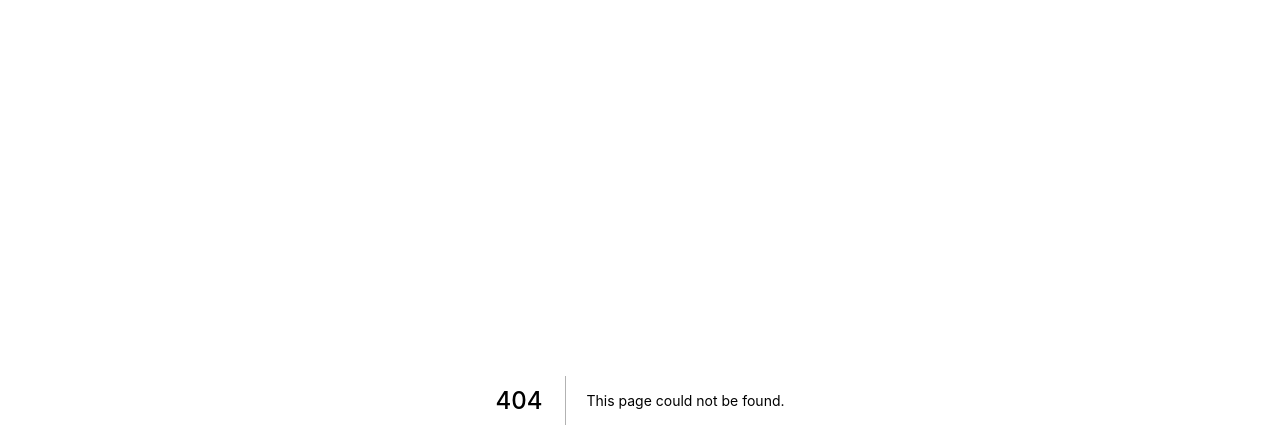
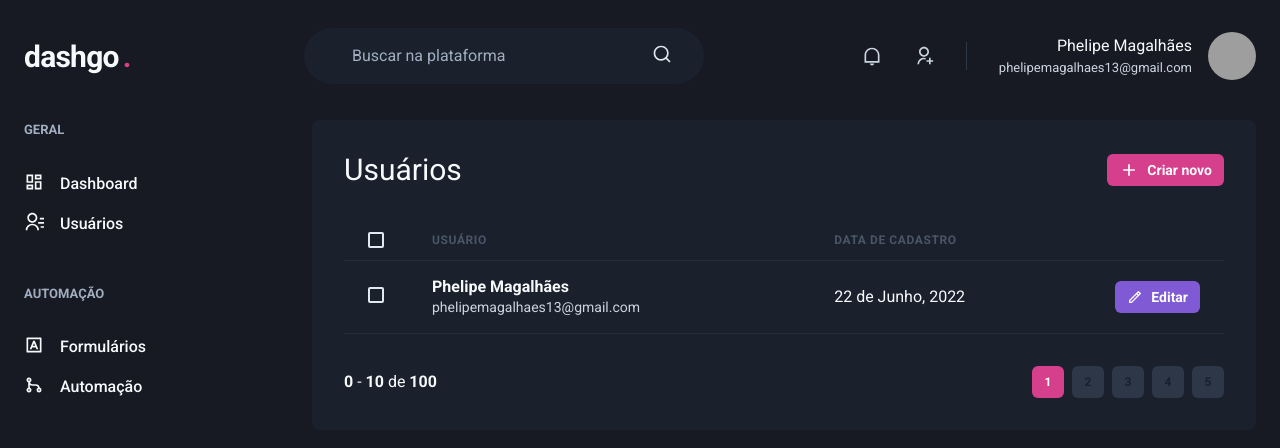
Before and after one commit to Phelipealx/dashgo, a Next.js app: page /users in a window 1280 px wide. Before the commit this address had no page. Shown: the top 448 px of the page. Built offline with nearby package versions, Linux system fonts and the light colour scheme; grey boxes are pictures that could not be loaded.

Commit message:
implementa tabela usuarios e paginacao

```diff
--- /dev/null
+++ b/src/components/Pagination.tsx
@@ -0,0 +1,76 @@
+import { Box, Button, Stack } from "@chakra-ui/react";
+
+export function Pagination() {
+  return (
+    <Stack
+      direction="row"
+      spacing="6"
+      mt="8"
+      justify="space-between"
+      align="center"
+    >
+      <Box>
+        <strong>0</strong> - <strong>10</strong> de <strong>100</strong>
+      </Box>
+      <Stack direction="row" spacing="2">
+        <Button
+          size="sm"
+          fontSize="xs"
+          width="4"
+          colorScheme="pink"
+          disabled
+          _disabled={{
+            bg: "pink.500",
+            cursor: "default",
+          }}
+        >
+          1
+        </Button>
+        <Button
+          size="sm"
+          fontSize="xs"
+          width="4"
+          bg="gray.700"
+          _hover={{
+            bg: "gray.500",
+          }}
+        >
+          2
+        </Button>
+        <Button
+          size="sm"
+          fontSize="xs"
+          width="4"
+          bg="gray.700"
+          _hover={{
+            bg: "gray.500",
+          }}
+        >
+          3
+        </Button>
+        <Button
+          size="sm"
+          fontSize="xs"
+          width="4"
+          bg="gray.700"
+          _hover={{
+            bg: "gray.500",
+          }}
+        >
+          4
+        </Button>
+        <Button
+          size="sm"
+          fontSize="xs"
+          width="4"
+          bg="gray.700"
+          _hover={{
+            bg: "gray.500",
+          }}
+        >
+          5
+        </Button>
+      </Stack>
+    </Stack>
+  );
+}
--- /dev/null
+++ b/src/pages/users/index.tsx
@@ -0,0 +1,90 @@
+import {
+  Box,
+  Button,
+  Checkbox,
+  Flex,
+  Heading,
+  Icon,
+  Table,
+  Tbody,
+  Td,
+  Text,
+  Th,
+  Thead,
+  Tr,
+} from "@chakra-ui/react";
+import { RiAddLine, RiPencilLine } from "react-icons/ri";
+import { Header } from "../../components/Header";
+import { Pagination } from "../../components/Pagination";
+import { Sidebar } from "../../components/Sidebar";
+
+export default function UserList() {
+  return (
+    <Box>
+      <Header />
+
+      <Flex w="100%" my="6" maxWidth={1480} mx="auto" px="6">
+        <Sidebar />
+
+        <Box flex="1" borderRadius={8} bg="gray.800" p="8">
+          <Flex mb="8" justify="space-between" align="center">
+            <Heading size="lg" fontWeight="normal">
+              Usuários
+            </Heading>
+
+            <Button
+              as="a"
+              size="sm"
+              fontSize="sm"
+              colorScheme="pink"
+              leftIcon={<Icon as={RiAddLine} fontSize="20" />}
+            >
+              Criar novo
+            </Button>
+          </Flex>
+
+          <Table colorScheme="whiteAlpha">
+            <Thead>
+              <Tr>
+                <Th px="6" color="gray.300" width="8">
+                  <Checkbox colorScheme="pink" />
+                </Th>
+                <Th>Usuário</Th>
+                <Th>Data de cadastro</Th>
+                <Th width="8"></Th>
+              </Tr>
+            </Thead>
+            <Tbody>
+              <Tr>
+                <Td px="6">
+                  <Checkbox colorScheme="pink" />
+                </Td>
+                <Td>
+                  <Box>
+                    <Text fontWeight="bold">Phelipe Magalhães</Text>
+                    <Text fontSize="sm" color="gray.300">
+                      phelipemagalhaes13@gmail.com
+                    </Text>
+                  </Box>
+                </Td>
+                <Td>22 de Junho, 2022</Td>
+                <Td>
+                  <Button
+                    as="a"
+                    size="sm"
+                    fontSize="sm"
+                    colorScheme="purple"
+                    leftIcon={<Icon as={RiPencilLine} fontSize="16" />}
+                  >
+                    Editar
+                  </Button>
+                </Td>
+              </Tr>
+            </Tbody>
+          </Table>
+          <Pagination />
+        </Box>
+      </Flex>
+    </Box>
+  );
+}
```
